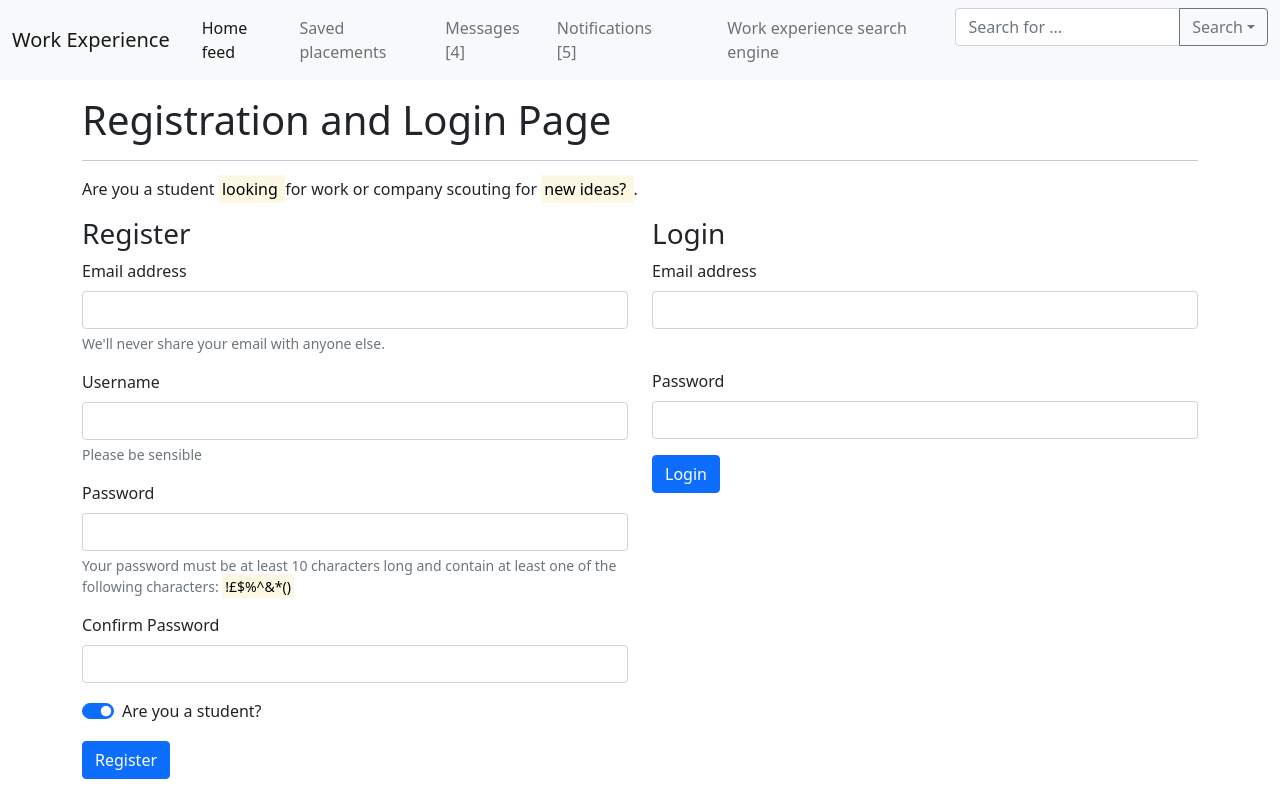
After one commit to JRahala/A-Level, a Flask app: page /register_login/ in a window 1280 px wide. The commit adds this page. Run offline with Flask 2, Linux system fonts and the light colour scheme.

Commit message:
Login Page Designed

```diff
--- a/server.py
+++ b/server.py
@@ -5,6 +5,10 @@ app = Flask(__name__)
 
 @app.route("/")
 def index():
-    return render_template("index.html")
+    return render_template("template.html")
+
+@app.route("/register_login/")
+def register_login():
+    return render_template("register_login.html")
 
 app.run(host = "0.0.0.0", port = 8080, debug = True)
--- /dev/null
+++ b/tempCodeRunnerFile.py
@@ -0,0 +1,2 @@
+
+    requested_user = User.login("name@email.com", "password")
--- /dev/null
+++ b/templates/register_login.html
@@ -0,0 +1,82 @@
+{% extends 'template.html' %}
+{% set title = 'Register/Login' %}
+
+{% block content %}
+
+<h1 class="mt-3">
+    Registration and Login Page
+</h1>
+<hr>
+
+<p>Are you a student <mark> looking </mark> for work or company scouting for <mark> new ideas? </mark>.</p>
+
+<div class="row">
+<div class="col">
+    <h3> Register </h3>
+
+    <form>
+
+        <div class="mb-3">
+            <label for="exampleInputEmail1" class="form-label">Email address</label>
+            <input type="email" class="form-control" id="registerEmailInput" aria-describedby="emailHelp">
+        <div id="emailHelp" class="form-text">We'll never share your email with anyone else.</div>
+        </div>
+
+        <div class="mb-3">
+            <label for="exampleInputUsername1" class="form-label">Username</label>
+            <input type="text" class="form-control" id="registerUsernameInput" aria-describedby="usernameHelp">
+        <div id="usernameHelp" class="form-text">Please be sensible</div>
+        </div>
+
+        <label for="inputPassword5" class="form-label">Password</label>
+        <input type="password" id="registerPasswordInput" class="form-control" aria-describedby="passwordHelpBlock">
+        <div id="passwordHelpBlock" class="form-text mb-3">
+          Your password must be at least 10 characters long and contain at least one of the following characters: <mark> !£$%^&*() </mark>
+        </div>
+
+        <div class="mb-3">
+            <label for="exampleInputPassword1" class="form-label">Confirm Password</label>
+            <input type="password" class="form-control" id="registerConfirmPasswordInput">
+        </div>
+
+        <div class="form-check form-switch">
+            <input class="form-check-input" type="checkbox" id="registerIsStudent" checked>
+            <label class="form-check-label" for="registerIsStudent">Are you a student?</label>
+        </div>
+
+        <button type="submit" class="btn btn-primary mt-3" onclick="registerUser()">Register</button>
+
+    </form>
+</div>
+
+<div class="col">
+    <h3> Login </h3>
+
+    <form>
+
+        <div class="mb-3">
+            <label for="exampleInputEmail1" class="form-label">Email address</label>
+            <input type="email" class="form-control" id="loginEmailInput" aria-describedby="emailHelp">
+        </div>
+
+        <div class="mb-3">
+            <label for="exampleInputPassword1" class="form-label mt-4"> Password</label>
+            <input type="password" class="form-control" id="loginPasswordInput">
+        </div>
+
+        <button type="submit" class="btn btn-primary" onclick="loginUser()">Login</button>
+
+    </form>
+</div>
+</div>
+
+<script>
+    function registerUser(){
+        let email = document.getElementById("registerEmailInput").value;
+        let username = document.getElementById("usernameEmailInput").value;
+        let password = document.getElementById("")
+    }
+</script>
+
+
+{% endblock %}
--- a/templates/index.html
+++ b/templates/template.html
@@ -6,7 +6,7 @@
     <meta name="viewport" content="width=device-width, initial-scale=1">
     <!-- Bootstrap CSS -->
     <link href="https://cdn.jsdelivr.net/npm/bootstrap@5.1.3/dist/css/bootstrap.min.css" rel="stylesheet" integrity="sha384-1BmE4kWBq78iYhFldvKuhfTAU6auU8tT94WrHftjDbrCEXSU1oBoqyl2QvZ6jIW3" crossorigin="anonymous">
-    <title>Hello, world!</title>
+    <title> {{title}} </title>
   </head>
   <body>
     <nav class="navbar navbar-expand-lg navbar-light bg-light">
@@ -48,6 +48,12 @@
     </div>
     </nav>
 
+
+    <div class = 'container'>
+      {% block content %}
+      {% endblock %}
+    </div>
+
     <!-- Bootstrap Bundle with Popper -->
     <script src="https://cdn.jsdelivr.net/npm/bootstrap@5.1.3/dist/js/bootstrap.bundle.min.js" integrity="sha384-ka7Sk0Gln4gmtz2MlQnikT1wXgYsOg+OMhuP+IlRH9sENBO0LRn5q+8nbTov4+1p" crossorigin="anonymous"></script>
   </body>
```
Also changed, not shown: users.py (added, +54 -0 lines).
